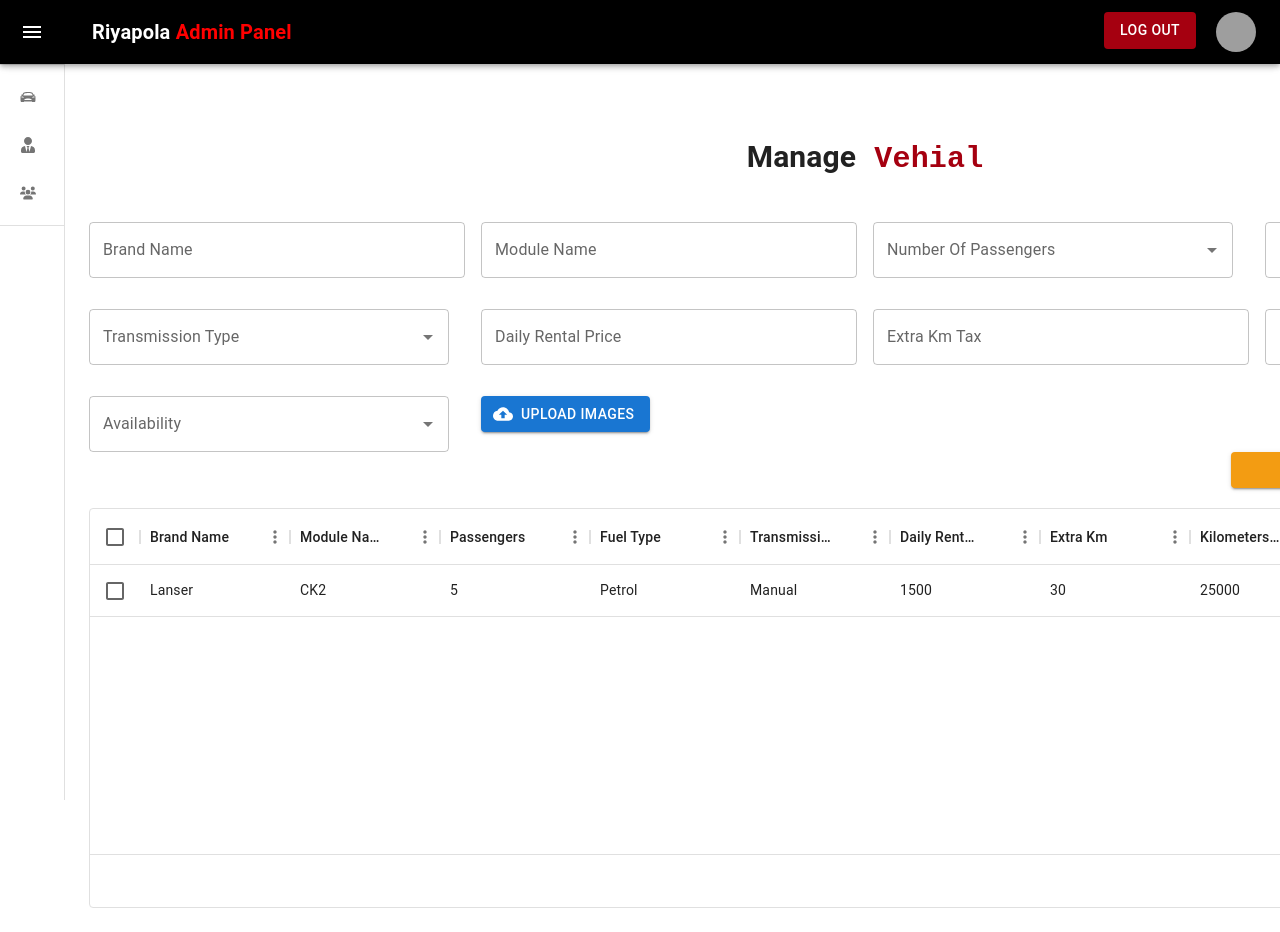
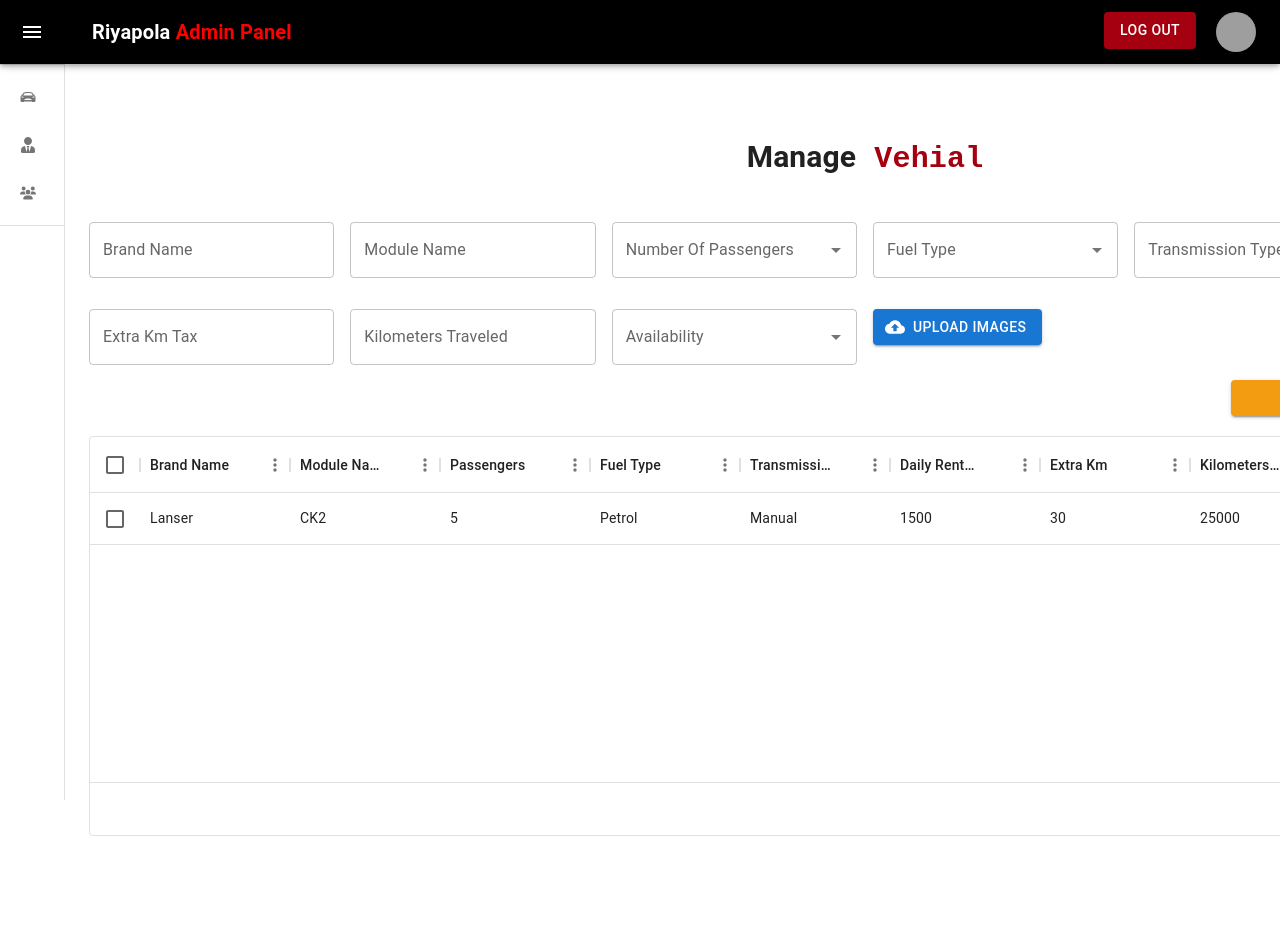
Before and after one commit to imeshhirushan2117/Riyapola_FrontEnd, a React (Vite) app: page /adminCar in a window 1280 px wide. Shown: the top 932 px of the page. After the commit the page ends 860 px from the top, so only its background shows below. Built offline with nearby package versions, Linux system fonts and the light colour scheme; sample sign-in values are in the browser's storage; grey boxes are pictures that could not be loaded.

Commit message:
code-optimize

```diff
--- a/src/pages/AdminAction/AdminAction.jsx
+++ b/src/pages/AdminAction/AdminAction.jsx
@@ -231,7 +231,7 @@ export default function AdminAction({}) {
                 disablePortal
                 id="combo-box-demo"
                 options={[{ label: "Admin", value: "Admin" }]}
-                sx={{ width: 300 }}
+                sx={{ width: '100%' }}
                 renderInput={(params) => <TextField {...params} label="Role" />}
                 value={role}
                 onChange={(event, value) => setRole(value.value)}
--- a/src/pages/AdminCar/AdminCar.jsx
+++ b/src/pages/AdminCar/AdminCar.jsx
@@ -38,7 +38,6 @@ export default function AdminCar() {
     { label: '8', value: '8' },
     { label: '9', value: '9' },
     { label: '10', value: '10' },
-
   ]
 
   const fuelType = [
@@ -112,7 +111,9 @@ export default function AdminCar() {
 
 
   const save = () => {
-      console.log("Save : " + brandName,moduleName,passenger,fulType,tmType,drPrice,extraKm,traveled,availability );
+      // console.log("Save : " + brandName,moduleName,passenger,fulType,tmType,drPrice,extraKm,traveled,availability );
+
+      console.log(traveled + " Km");
   }
 
   const clear = () => {
@@ -140,53 +141,53 @@ export default function AdminCar() {
 
       <Box>
         <Grid container spacing={2}>
-          <Grid item xs={3}>
+          <Grid item xs={2}>
             <Box>
               <TextInput width={"100%"} label={"Brand Name"} type={'text'} value={brandName} onChange={(val) => setBrandName(val.target.value)} />
             </Box>
           </Grid>
 
-          <Grid item xs={3}>
+          <Grid item xs={2}>
             <Box>
               <TextInput width={"100%"} label={"Module Name"} type={'text'} value={moduleName} onChange={(val) => setModuleName(val.target.value)} />
             </Box>
           </Grid>
 
-          <Grid item xs={3}>
+          <Grid item xs={2}>
             <Box>
               <Autocomplete
                 disablePortal
                 id="combo-box-demo"
                 options={numberOfSeats}
                 value={passenger}
-                sx={{ width: 360 }}
+                sx={{ width: '100%' }}
                 renderInput={(params) => <TextField {...params} label="Number Of Passengers" />}
                 onChange={(event, value) => setPassenger(value.value)}
               />
             </Box>
           </Grid>
 
-          <Grid item xs={3}>
+          <Grid item xs={2}>
             <Box>
               <Autocomplete
                 disablePortal
                 id="combo-box-demo"
                 options={fuelType}
                 value={fulType}
-                sx={{ width: 360 }}
+                sx={{ width: '100%' }}
                 renderInput={(params) => <TextField {...params} label="Fuel Type" />}
                 onChange={(event, value) => setFulType(value.value)}
               />
             </Box>
           </Grid>
 
-          <Grid item xs={3}>
+          <Grid item xs={2}>
             <Box>
               <Autocomplete
                 disablePortal
                 id="combo-box-demo"
                 options={type}
-                sx={{ width: 360, }}
+                sx={{ width: '100%' }}
                 value={tmType}
                 renderInput={(params) => <TextField {...params} label="Transmission Type" />}
                 onChange={(event, value) => setTmType(value.value)}
@@ -194,31 +195,31 @@ export default function AdminCar() {
             </Box>
           </Grid>
 
-          <Grid item xs={3}>
+          <Grid item xs={2}>
             <Box>
               <TextInput width={"100%"} label={"Daily Rental Price"} value={drPrice} type={'text'} onChange={(val) => setDrPrice(val.target.value)} />
             </Box>
           </Grid>
 
-          <Grid item xs={3}>
+          <Grid item xs={2}>
             <Box>
               <TextInput width={"100%"} label={"Extra Km Tax"} type={'text'} value={extraKm} onChange={(val) => setExtraKm(val.target.value)} />
             </Box>
           </Grid>
 
-          <Grid item xs={3}>
+          <Grid item xs={2}>
             <Box>
               <TextInput width={"100%"} label={"Kilometers Traveled"} value={traveled} type={'text'} onChange={(val) => setTraveled(val.target.value)} />
             </Box>
           </Grid>
 
-          <Grid item xs={3}>
+          <Grid item xs={2}>
             <Box>
               <Autocomplete
                 disablePortal
                 id="combo-box-demo"
                 options={avty}
-                sx={{ width: 360, }}
+                sx={{ width: '100%' }}
                 value={availability}
                 renderInput={(params) => <TextField {...params} label="Availability" />}
                 onChange={(event, value) => setAvailability(value.value)}
@@ -226,7 +227,7 @@ export default function AdminCar() {
             </Box>
           </Grid>
 
-          <Grid item xs={3}>
+          <Grid item xs={2}>
             <Box>
               <Button
                 component="label"
```
